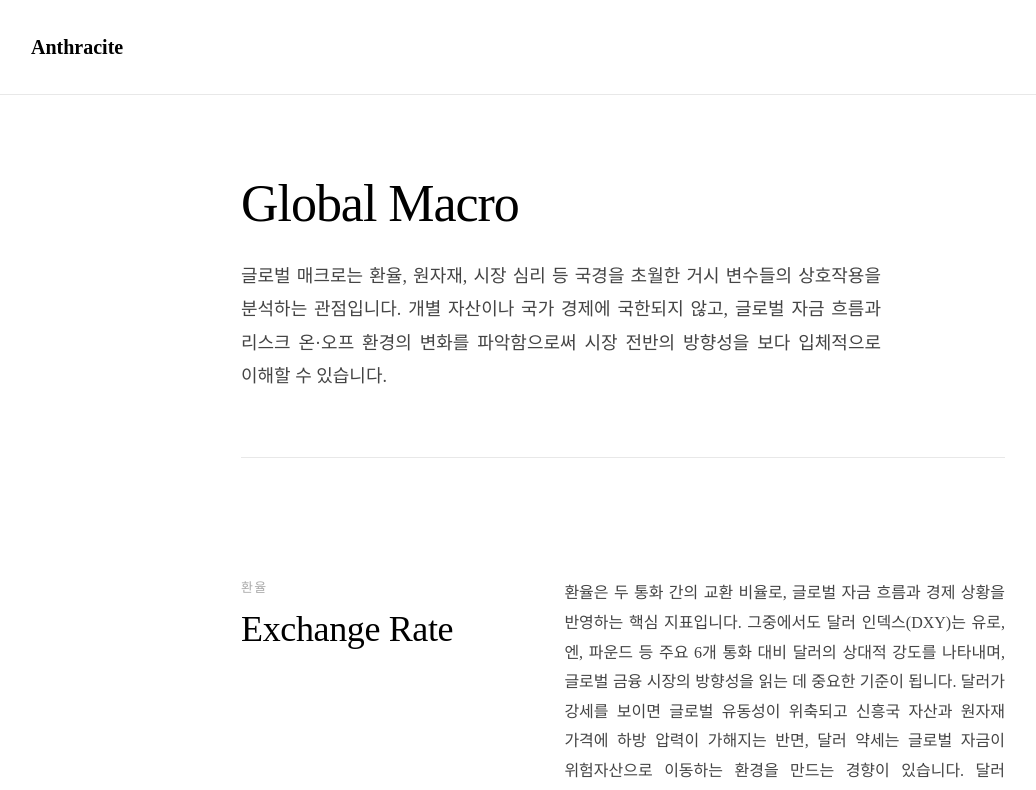
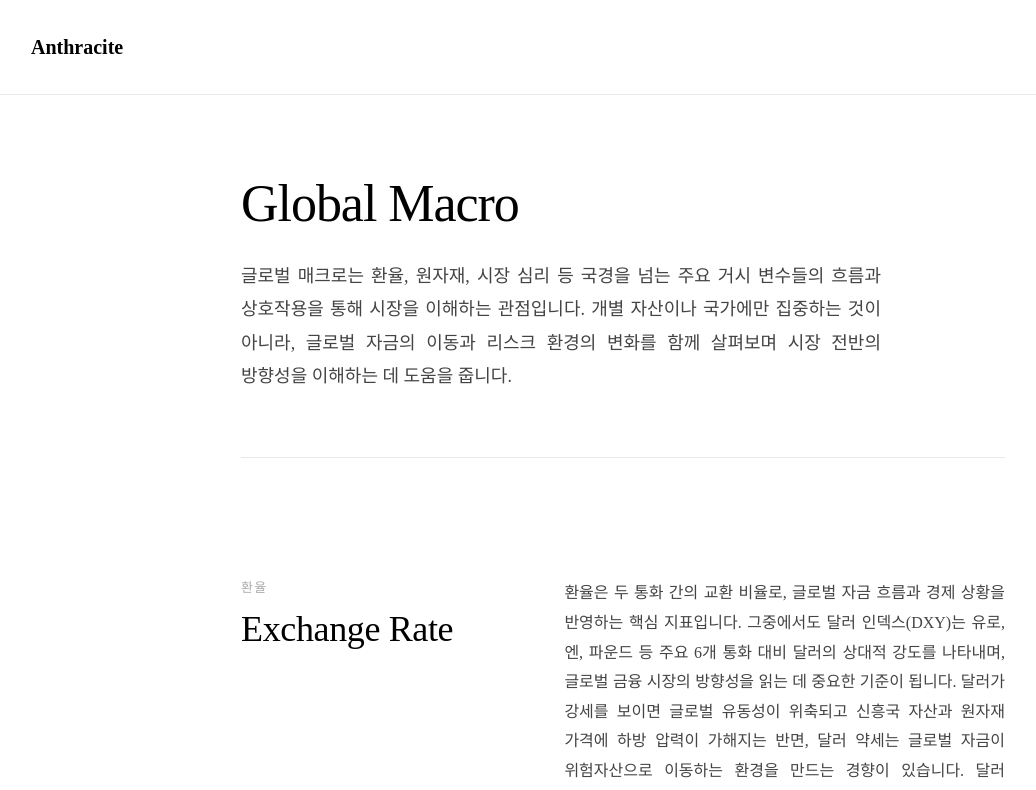
Before and after one commit to negamuster/yechanlee, a React (Vite) app: page /macro in a window 1280 px wide. Shown: the top 790 px of the page, without its empty margins (17-1053 px from the left). Built offline with nearby package versions, Linux system fonts and the light colour scheme.

Commit message:
update globalmacro page

```diff
--- a/src/pages/00_Home.tsx
+++ b/src/pages/00_Home.tsx
@@ -29,7 +29,7 @@ const indicators = [
   {
     num: '05',
     title: 'Global Macro',
-    desc: '환율과 원자재 시장을 통해 글로벌 자금 흐름과 거시 경제 환경을 파악하고, 주요 국가의 정책과 경제 변수 간 상호작용이 시장에 미치는 영향을 살펴봅니다.',
+    desc: '환율, 원자재, 시장 심리 등 글로벌 자금의 흐름과 리스크 환경의 변화를 함께 살펴보며 시장 전반의 방향성을 파악합니다.',
     path: '/macro',
   },
 ]
--- a/src/pages/05_GlobalMacro.tsx
+++ b/src/pages/05_GlobalMacro.tsx
@@ -57,7 +57,7 @@ export default function GlobalMacro() {
             Global Macro
           </h1>
           <p className="page-desc" style={{ fontSize: '18px', lineHeight: '1.85', color: '#444', maxWidth: '640px', textAlign: 'justify', wordBreak: 'keep-all' }}>
-            글로벌 매크로는 환율, 원자재, 시장 심리 등 국경을 초월한 거시 변수들의 상호작용을 분석하는 관점입니다. 개별 자산이나 국가 경제에 국한되지 않고, 글로벌 자금 흐름과 리스크 온·오프 환경의 변화를 파악함으로써 시장 전반의 방향성을 보다 입체적으로 이해할 수 있습니다.
+            글로벌 매크로는 환율, 원자재, 시장 심리 등 국경을 넘는 주요 거시 변수들의 흐름과 상호작용을 통해 시장을 이해하는 관점입니다. 개별 자산이나 국가에만 집중하는 것이 아니라, 글로벌 자금의 이동과 리스크 환경의 변화를 함께 살펴보며 시장 전반의 방향성을 이해하는 데 도움을 줍니다.
           </p>
         </section>
 
```
